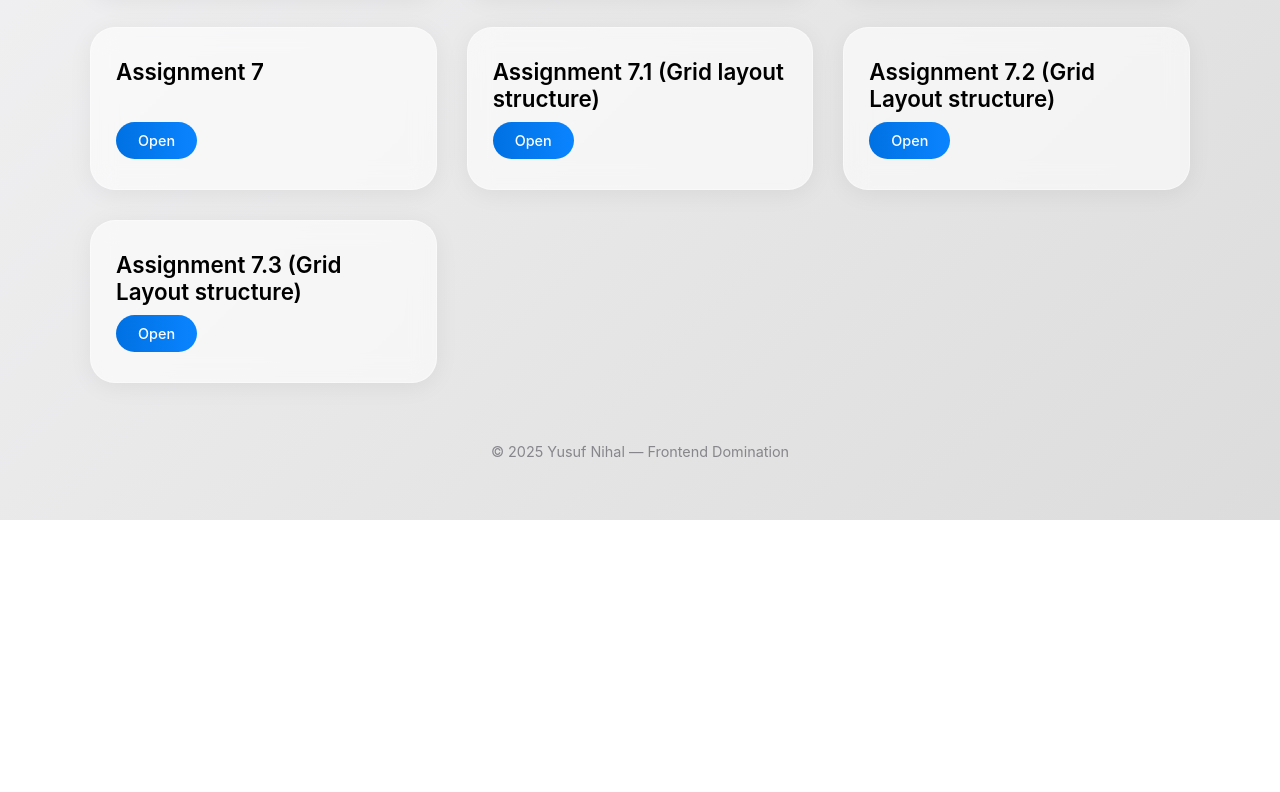
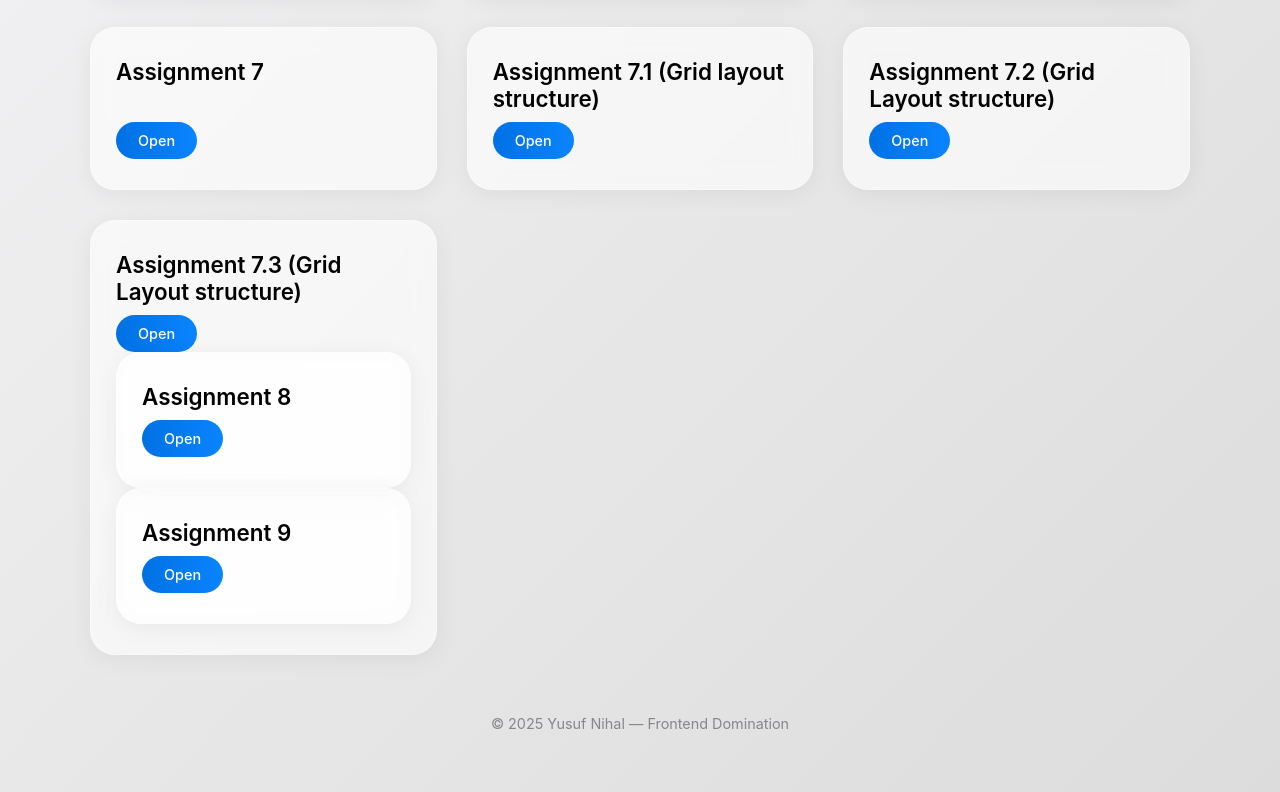
Before and after one commit to yusuf-dev31/master, a plain HTML site: page index.html in a window 1280 px wide. Shown: the part 535-1327 px from the top of the page. Before the commit the page ends 1055 px from the top, so only its background shows below. Drawn offline with Linux system fonts and the light colour scheme; a web font is replaced by a local one.

Commit message:
added link for netlify

```diff
--- a/index.html
+++ b/index.html
@@ -182,6 +182,14 @@
       <div class="card">
       <h2>Assignment 7.3 (Grid Layout structure) </h2>
       <a href="fronted domination/assignment-7.3/index.html" target="_blank">Open</a>
+    <div class="card">
+      <h2>Assignment 8</h2>
+      <a href="fronted domination/assignment-8/index.html" target="_blank">Open</a>
+    </div>
+    <div class="card">
+      <h2>Assignment 9</h2>
+      <a href="fronted domination/assignment-9/index.html" target="_blank">Open</a>
+    </div>
     </div>
 
   </div>
```
